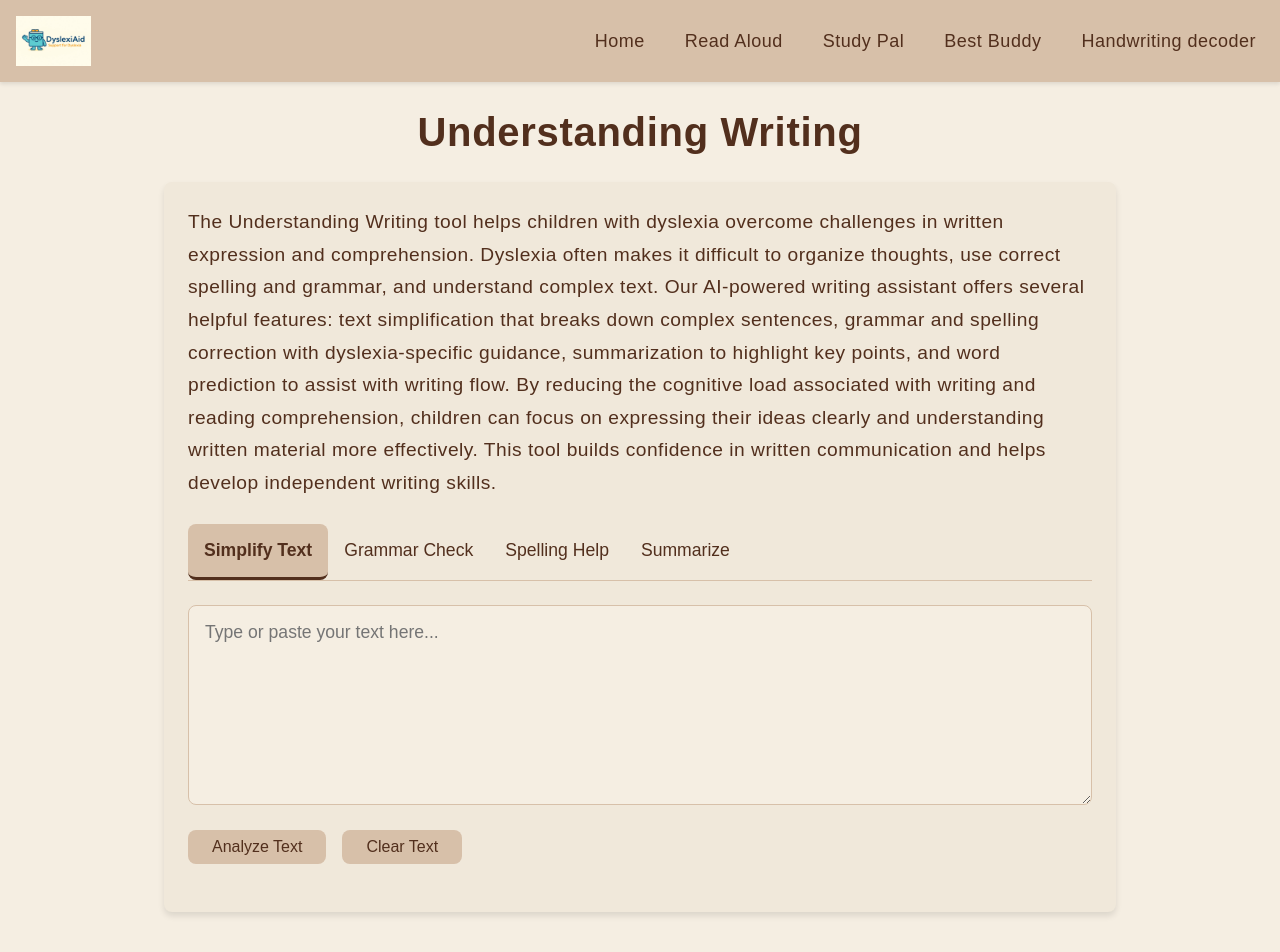
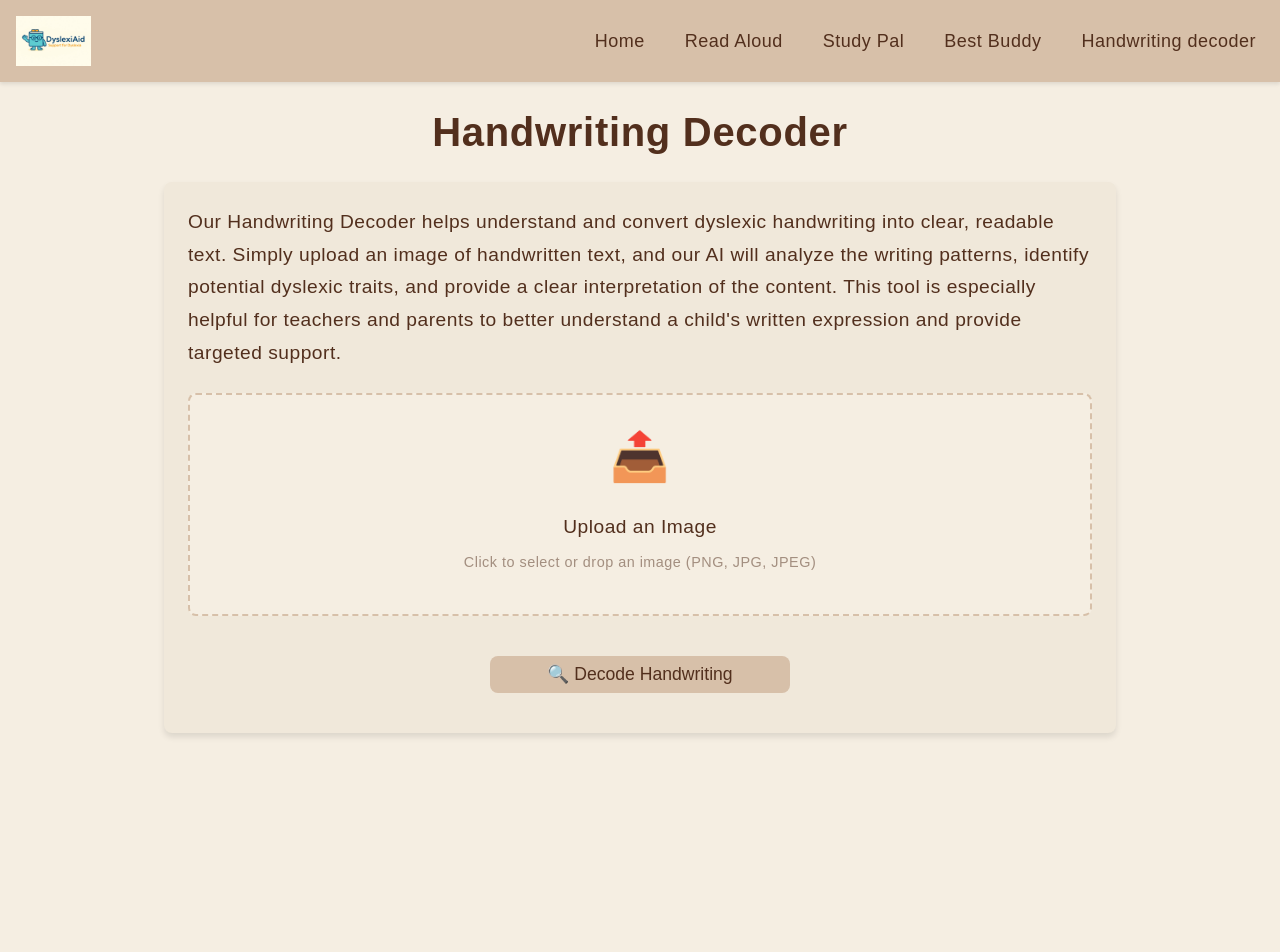
Before and after one commit to ishangtxl/DyslexiAid, a React (Create React App) app in the folder frontend/: page /understanding-writing in a window 1280 px wide. Shown: the top 952 px of the page. After the commit the page ends 800 px from the top, so only its background shows below. Built offline with nearby package versions, Linux system fonts and the light colour scheme; a web font is replaced by a local one.

Commit message:
handwriting

```diff
--- a/frontend/src/pages/UnderstandingWritingPage.js
+++ b/frontend/src/pages/UnderstandingWritingPage.js
@@ -1,5 +1,10 @@
-import React, { useState } from 'react';
+import React, { useState, useRef } from 'react';
 import styled from 'styled-components';
+import { GoogleGenerativeAI } from '@google/generative-ai';
+
+// Initialize Gemini API
+const genAI = new GoogleGenerativeAI("AIzaSyDLRh5LHcyYpxQx6oHSKlsX_tj1Xap0Ods");
+const model = genAI.getGenerativeModel({ model: 'gemini-2.0-flash' });
 
 const PageContainer = styled.div`
   max-width: 1000px;
@@ -28,51 +33,39 @@ const Description = styled.p`
   margin-bottom: ${props => props.theme.spacing.large};
 `;
 
-const ToolContainer = styled.div`
-  margin-top: ${props => props.theme.spacing.large};
-`;
-
-const TabsContainer = styled.div`
+const UploadContainer = styled.div`
   display: flex;
-  border-bottom: 1px solid ${props => props.theme.colors.highlight};
+  flex-direction: column;
+  align-items: center;
+  justify-content: center;
+  border: 2px dashed ${props => props.theme.colors.highlight};
+  border-radius: ${props => props.theme.borderRadius};
+  padding: ${props => props.theme.spacing.large};
   margin-bottom: ${props => props.theme.spacing.large};
-`;
-
-const Tab = styled.button`
-  padding: ${props => props.theme.spacing.medium};
-  background-color: ${props => props.active ? props.theme.colors.highlight : 'transparent'};
-  border: none;
-  border-bottom: 3px solid ${props => props.active ? props.theme.colors.primary : 'transparent'};
+  background-color: ${props => props.theme.colors.secondary};
   cursor: pointer;
-  font-size: 1.1rem;
-  font-weight: ${props => props.active ? 'bold' : 'normal'};
-  color: ${props => props.theme.colors.text};
   transition: all 0.3s ease;
 
   &:hover {
-    background-color: ${props => props.theme.colors.secondary};
+    border-color: ${props => props.theme.colors.primary};
+    background-color: ${props => props.theme.colors.highlight + '30'};
   }
 `;
 
-const TextAreaContainer = styled.div`
-  margin-bottom: ${props => props.theme.spacing.large};
+const UploadIcon = styled.div`
+  font-size: 3rem;
+  margin-bottom: ${props => props.theme.spacing.medium};
+  color: ${props => props.theme.colors.text};
 `;
 
-const TextArea = styled.textarea`
-  width: 100%;
-  min-height: 200px;
-  padding: ${props => props.theme.spacing.medium};
-  font-size: 1.1rem;
-  border: 1px solid ${props => props.theme.colors.highlight};
-  border-radius: ${props => props.theme.borderRadius};
-  background-color: ${props => props.theme.colors.secondary};
-  font-family: ${props => props.theme.fonts.primary};
-  margin-bottom: ${props => props.theme.spacing.medium};
+const UploadText = styled.p`
+  font-size: 1.2rem;
+  margin-bottom: ${props => props.theme.spacing.small};
 `;
 
-const ButtonContainer = styled.div`
-  display: flex;
-  gap: ${props => props.theme.spacing.medium};
+const UploadSubtext = styled.p`
+  font-size: 0.9rem;
+  color: ${props => props.theme.colors.text + '80'};
 `;
 
 const Button = styled.button`
@@ -83,11 +76,32 @@ const Button = styled.button`
   border: none;
   cursor: pointer;
   transition: all 0.3s ease;
+  font-size: 1.1rem;
+  width: 100%;
+  max-width: 300px;
+  margin: ${props => props.theme.spacing.medium} 0;
 
   &:hover {
     background-color: ${props => props.theme.colors.primary};
     color: white;
   }
+
+  &:disabled {
+    background-color: ${props => props.theme.colors.disabled};
+    cursor: not-allowed;
+  }
+`;
+
+const ImagePreviewContainer = styled.div`
+  margin: ${props => props.theme.spacing.large} 0;
+  text-align: center;
+`;
+
+const ImagePreview = styled.img`
+  max-width: 100%;
+  max-height: 400px;
+  border-radius: ${props => props.theme.borderRadius};
+  box-shadow: 0 2px 8px rgba(0, 0, 0, 0.2);
 `;
 
 const ResultContainer = styled.div`
@@ -103,111 +117,223 @@ const ResultTitle = styled.h3`
   color: ${props => props.theme.colors.primary};
 `;
 
+const ResultText = styled.textarea`
+  width: 100%;
+  min-height: 200px;
+  padding: ${props => props.theme.spacing.medium};
+  font-size: 1.1rem;
+  border: 1px solid ${props => props.theme.colors.highlight};
+  border-radius: ${props => props.theme.borderRadius};
+  background-color: white;
+  font-family: ${props => props.theme.fonts.primary};
+  margin-bottom: ${props => props.theme.spacing.medium};
+`;
+
+const LoadingSpinner = styled.div`
+  display: inline-block;
+  width: 50px;
+  height: 50px;
+  border: 3px solid rgba(0, 0, 0, 0.1);
+  border-radius: 50%;
+  border-top-color: ${props => props.theme.colors.primary};
+  animation: spin 1s ease-in-out infinite;
+  margin: ${props => props.theme.spacing.large} 0;
+
+  @keyframes spin {
+    to { transform: rotate(360deg); }
+  }
+`;
+
+const ErrorMessage = styled.div`
+  color: #e74c3c;
+  background-color: #fadbd8;
+  padding: ${props => props.theme.spacing.medium};
+  border-radius: ${props => props.theme.borderRadius};
+  margin-bottom: ${props => props.theme.spacing.medium};
+`;
+
+const SuccessMessage = styled.div`
+  color: #27ae60;
+  background-color: #d4efdf;
+  padding: ${props => props.theme.spacing.medium};
+  border-radius: ${props => props.theme.borderRadius};
+  margin-bottom: ${props => props.theme.spacing.medium};
+`;
+
 const UnderstandingWritingPage = () => {
-  const [activeTab, setActiveTab] = useState('simplify');
-  const [text, setText] = useState('');
-  const [result, setResult] = useState(null);
+  const [imageFile, setImageFile] = useState(null);
+  const [imagePreview, setImagePreview] = useState(null);
+  const [extractedText, setExtractedText] = useState('');
+  const [isProcessing, setIsProcessing] = useState(false);
+  const [error, setError] = useState('');
+  const [success, setSuccess] = useState('');
+  const fileInputRef = useRef(null);
 
-  const handleAnalyze = () => {
-    if (text.trim() === '') return;
+  const handleFileSelect = (e) => {
+    const file = e.target.files[0];
+    if (!file) return;
 
-    // Mock results based on active tab
-    let mockResult;
-    switch(activeTab) {
-      case 'simplify':
-        mockResult = {
-          title: 'Simplified Text',
-          content: 'This is a simplified version of your text, using shorter sentences and clearer language.'
-        };
-        break;
-      case 'grammar':
-        mockResult = {
-          title: 'Grammar Check Results',
-          content: 'Your text looks good! We found 2 small grammar suggestions that have been highlighted in your text.'
-        };
-        break;
-      case 'spelling':
-        mockResult = {
-          title: 'Spelling Check Results',
-          content: 'We found 3 possible spelling errors. They have been highlighted in your text.'
-        };
-        break;
-      case 'summarize':
-        mockResult = {
-          title: 'Text Summary',
-          content: 'This is a brief summary of your text that captures the main ideas in a shorter format.'
-        };
-        break;
-      default:
-        mockResult = null;
+    // Reset states
+    setError('');
+    setSuccess('');
+    setExtractedText('');
+
+    // Check file type
+    if (!file.type.startsWith('image/')) {
+      setError('Please upload an image file (PNG, JPG, JPEG)');
+      return;
     }
 
-    setResult(mockResult);
+    // Check file size (limit to 5MB)
+    if (file.size > 5 * 1024 * 1024) {
+      setError('File size should be less than 5MB');
+      return;
+    }
+
+    setImageFile(file);
+
+    // Create preview
+    const reader = new FileReader();
+    reader.onload = (e) => setImagePreview(e.target.result);
+    reader.readAsDataURL(file);
+  };
+
+  const handleUploadClick = () => {
+    fileInputRef.current.click();
+  };
+
+  const extractTextFromImage = async () => {
+    if (!imageFile) return;
+
+    setIsProcessing(true);
+    setError('');
+    setSuccess('');
+
+    try {
+      // Convert the image file to base64
+      const reader = new FileReader();
+
+      reader.onload = async (e) => {
+        try {
+          const base64Data = e.target.result.split(',')[1];
+
+          // Create content parts for the API request
+          const parts = [
+            {
+              text: "identify the disability and decrypt the text in the image. On decrypting, improvise it so that it makes sense. Return only the decrypted text and nothing else. I repeat, I want only the decrypted text."
+            },
+            {
+              inlineData: {
+                mimeType: imageFile.type,
+                data: base64Data
+              }
+            }
+          ];
+
+          // Make API call to Gemini
+          const result = await model.generateContent(parts);
+          const text = result.response.text();
+
+          setExtractedText(text);
+          setSuccess('✅ Text successfully extracted!');
+        } catch (error) {
+          console.error('Error processing image:', error);
+          setError(`Error processing image: ${error.message}`);
+        } finally {
+          setIsProcessing(false);
+        }
+      };
+
+      reader.onerror = () => {
+        setError('Error reading file');
+        setIsProcessing(false);
+      };
+
+      reader.readAsDataURL(imageFile);
+    } catch (error) {
+      console.error('Error:', error);
+      setError(`Error: ${error.message}`);
+      setIsProcessing(false);
+    }
+  };
+
+  const downloadText = () => {
+    if (!extractedText) return;
+
+    const element = document.createElement('a');
+    const file = new Blob([extractedText], {type: 'text/plain'});
+    element.href = URL.createObjectURL(file);
+    element.download = 'decrypted_text.txt';
+    document.body.appendChild(element);
+    element.click();
+    document.body.removeChild(element);
   };
 
   return (
     <PageContainer>
-      <PageHeader>Understanding Writing</PageHeader>
+      <PageHeader>Handwriting Decoder</PageHeader>
 
       <ContentSection>
         <Description>
-          The Understanding Writing tool helps children with dyslexia overcome challenges in written expression
-          and comprehension. Dyslexia often makes it difficult to organize thoughts, use correct spelling and
-          grammar, and understand complex text. Our AI-powered writing assistant offers several helpful features:
-          text simplification that breaks down complex sentences, grammar and spelling correction with dyslexia-specific
-          guidance, summarization to highlight key points, and word prediction to assist with writing flow.
-          By reducing the cognitive load associated with writing and reading comprehension, children can
-          focus on expressing their ideas clearly and understanding written material more effectively.
-          This tool builds confidence in written communication and helps develop independent writing skills.
+          Our Handwriting Decoder helps understand and convert dyslexic handwriting into clear, readable text.
+          Simply upload an image of handwritten text, and our AI will analyze the writing patterns, identify
+          potential dyslexic traits, and provide a clear interpretation of the content. This tool is especially
+          helpful for teachers and parents to better understand a child's written expression and provide targeted support.
         </Description>
 
-        <ToolContainer>
-          <TabsContainer>
-            <Tab
-              active={activeTab === 'simplify'}
-              onClick={() => setActiveTab('simplify')}
-            >
-              Simplify Text
-            </Tab>
-            <Tab
-              active={activeTab === 'grammar'}
-              onClick={() => setActiveTab('grammar')}
-            >
-              Grammar Check
-            </Tab>
-            <Tab
-              active={activeTab === 'spelling'}
-              onClick={() => setActiveTab('spelling')}
-            >
-              Spelling Help
-            </Tab>
-            <Tab
-              active={activeTab === 'summarize'}
-              onClick={() => setActiveTab('summarize')}
-            >
-              Summarize
-            </Tab>
-          </TabsContainer>
+        <input
+          type="file"
+          ref={fileInputRef}
+          style={{ display: 'none' }}
+          accept="image/png, image/jpeg, image/jpg"
+          onChange={handleFileSelect}
+        />
 
-          <TextAreaContainer>
-            <TextArea
-              value={text}
-              onChange={(e) => setText(e.target.value)}
-              placeholder="Type or paste your text here..."
+        <UploadContainer onClick={handleUploadClick}>
+          <UploadIcon>📤</UploadIcon>
+          <UploadText>Upload an Image</UploadText>
+          <UploadSubtext>Click to select or drop an image (PNG, JPG, JPEG)</UploadSubtext>
+        </UploadContainer>
+
+        {error && <ErrorMessage>{error}</ErrorMessage>}
+        {success && <SuccessMessage>{success}</SuccessMessage>}
+
+        {imagePreview && (
+          <ImagePreviewContainer>
+            <ImagePreview src={imagePreview} alt="Uploaded handwriting" />
+          </ImagePreviewContainer>
+        )}
+
+        <div style={{ textAlign: 'center' }}>
+          <Button
+            onClick={extractTextFromImage}
+            disabled={!imageFile || isProcessing}
+          >
+            {isProcessing ? 'Processing...' : '🔍 Decode Handwriting'}
+          </Button>
+        </div>
+
+        {isProcessing && (
+          <div style={{ textAlign: 'center' }}>
+            <LoadingSpinner />
+            <p>Processing image, please wait...</p>
+          </div>
+        )}
+
+        {extractedText && (
+          <ResultContainer>
+            <ResultTitle>📝 Extracted Text</ResultTitle>
+            <ResultText
+              value={extractedText}
+              readOnly
             />
-            <ButtonContainer>
-              <Button onClick={handleAnalyze}>Analyze Text</Button>
-              <Button onClick={() => setText('')}>Clear Text</Button>
-            </ButtonContainer>
-          </TextAreaContainer>
-
-          {result && (
-            <ResultContainer>
-              <ResultTitle>{result.title}</ResultTitle>
-              <p>{result.content}</p>
-            </ResultContainer>
-          )}
-        </ToolContainer>
+            <div style={{ textAlign: 'center' }}>
+              <Button onClick={downloadText}>
+                📄 Download as TXT
+              </Button>
+            </div>
+          </ResultContainer>
+        )}
       </ContentSection>
     </PageContainer>
   );
```
